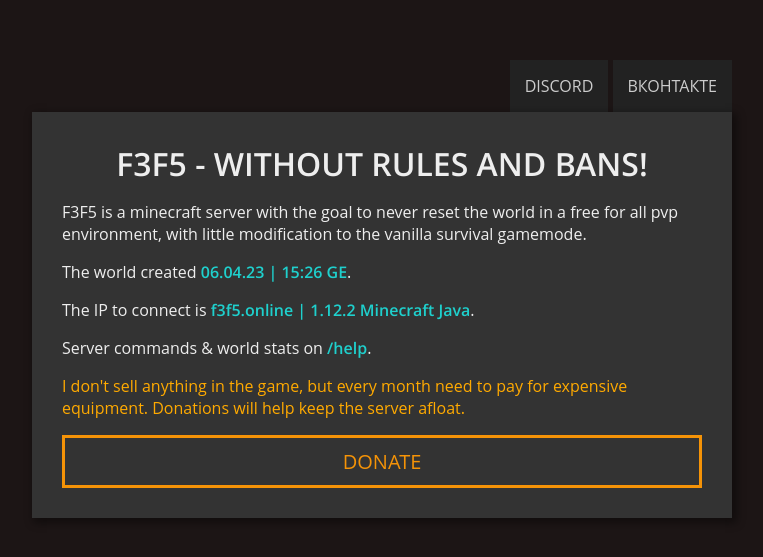
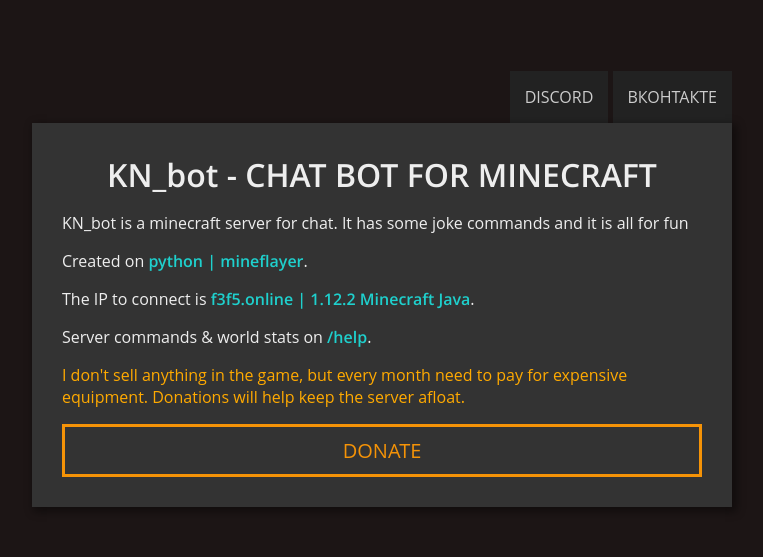
Before and after one commit to KN-4Q/KN_site, a plain HTML site: page index.html in a window 1280 px wide. Shown: the part 111-668 px from the top of the page, without its empty margins (258-1021 px from the left). Drawn offline with Linux system fonts and the light colour scheme; a web font is replaced by a local one.

Commit message:
Update index.html

```diff
--- a/index.html
+++ b/index.html
@@ -14,10 +14,10 @@
     </div>
   </div>
   <div class="container">
-    <h1>F3F5 - WITHOUT RULES AND BANS!</h1>
-    <p>F3F5 is a minecraft server with the goal to never reset the world in a free for all pvp environment, with little modification to the vanilla survival gamemode.</p>
+    <h1>KN_bot - CHAT BOT FOR MINECRAFT</h1>
+    <p>KN_bot is a minecraft server for chat. It has some joke commands and it is all for fun</p>
 
-    <p>The world created <b>06.04.23 | 15:26 GE</b>.
+    <p>Created on <b>python | mineflayer</b>.
 
     </p><p>The IP to connect is <b>f3f5.online | 1.12.2 Minecraft Java</b>.
 
```
